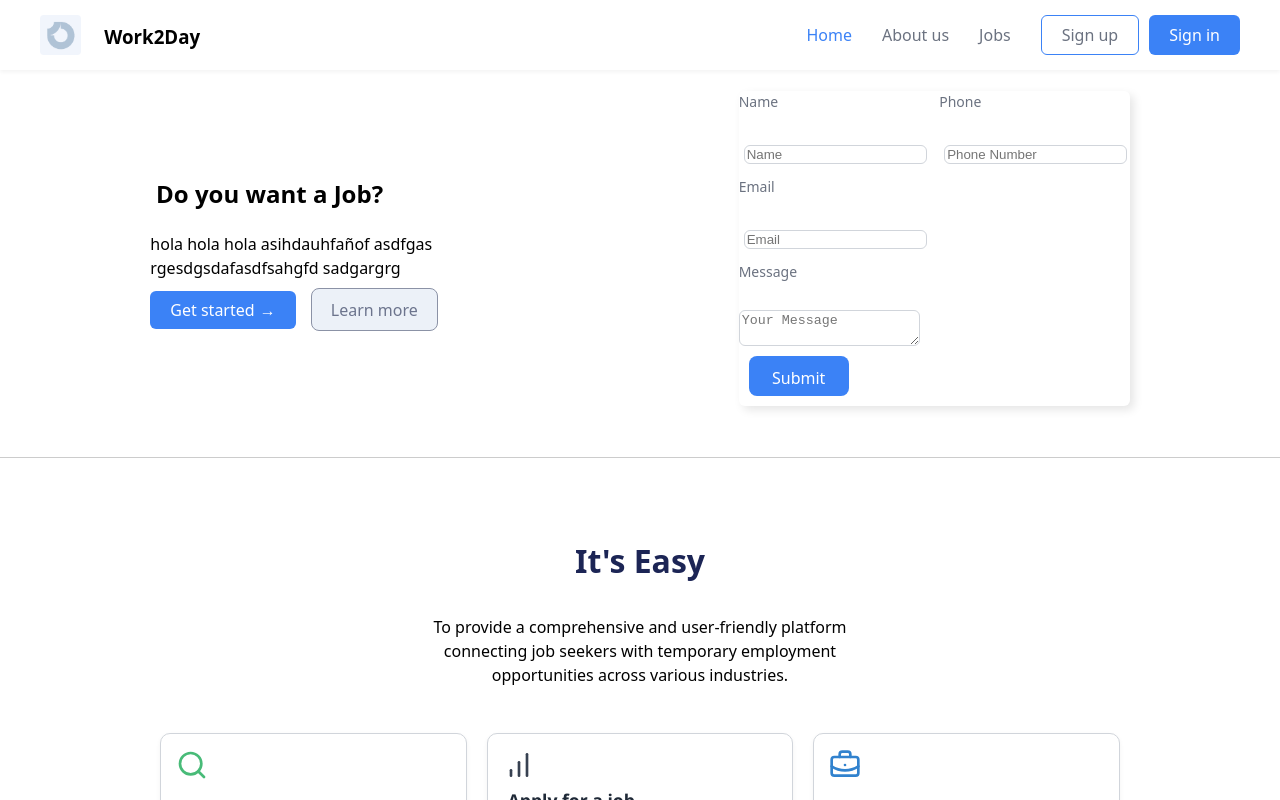
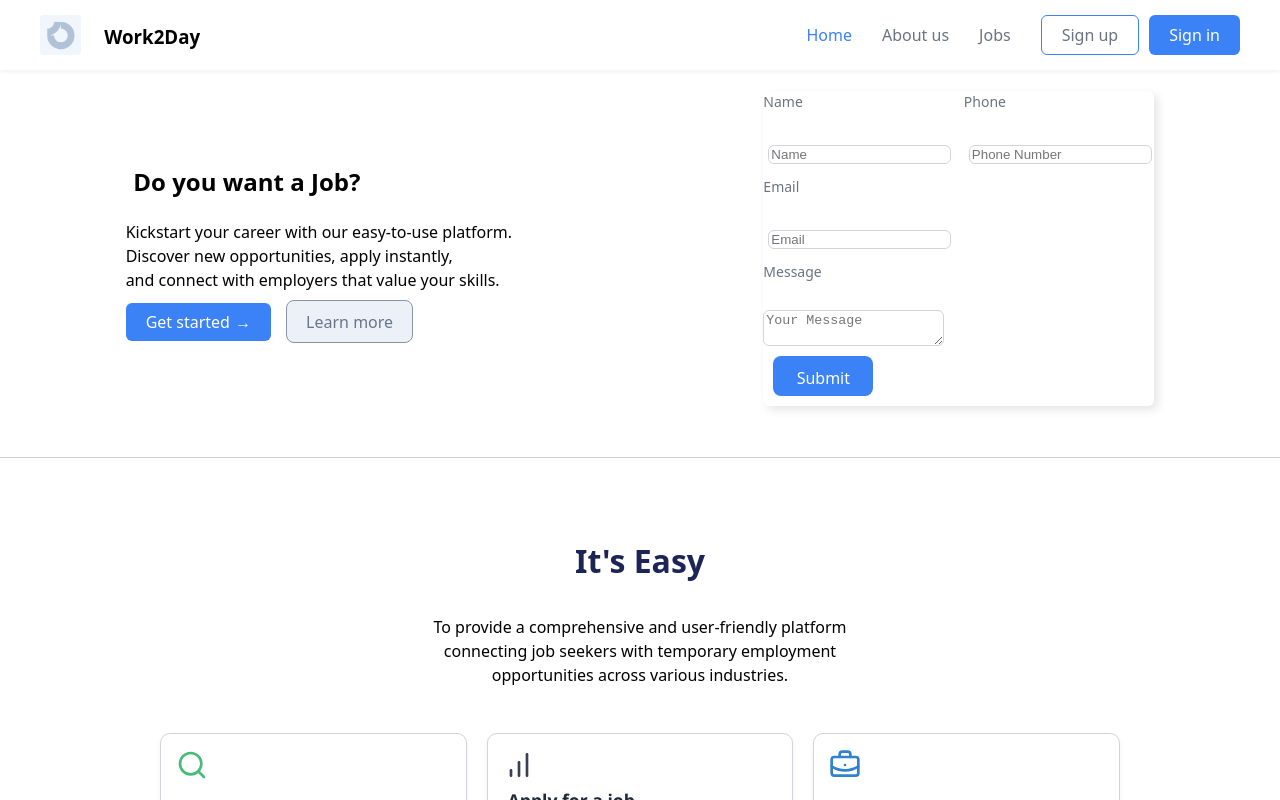
Before and after one commit to juarosrap/Work2day, a React (Vite) app in the folder frontend/: page / in a window 1280 px wide. Built offline with nearby package versions, Linux system fonts and the light colour scheme.

Commit message:
fix: home texts

```diff
--- a/frontend/src/componentes/info/FeaturesSection.jsx
+++ b/frontend/src/componentes/info/FeaturesSection.jsx
@@ -15,12 +15,12 @@ export default function FeaturesSection() {
         <div className="feature-bottom-section">
           <div className="card">
             <div className="icon">
-              <Search size={32} className="about-icon green"/>
+              <Search size={32} className="about-icon green" />
             </div>
             <h3>Search a job</h3>
             <p>
-              Lorem ipsum dolor sit amet nulla adipiscing elit. Nunc maximus,
-              nec ut commodo
+              Explore job listings tailored to your skills and preferences. Use
+              filters to find the right match faster.
             </p>
             <a href="#" className="learn-more">
               Learn more <span className="arrow">→</span>
@@ -32,8 +32,8 @@ export default function FeaturesSection() {
             </div>
             <h3>Apply for a job</h3>
             <p>
-              Lorem ipsum dolor sit amet nulla adipiscing elit. Nunc maximus,
-              nec ut commodo
+              Apply to multiple jobs with a single click. Track your
+              applications and stay updated on responses
             </p>
             <a href="#" className="learn-more">
               Learn more <span className="arrow">→</span>
@@ -45,8 +45,8 @@ export default function FeaturesSection() {
             </div>
             <h3>Work!</h3>
             <p>
-              Lorem ipsum dolor sit amet nulla adipiscing elit. Nunc maximus,
-              nec ut commodo
+              Once selected, start working right away. Get paid securely and
+              rate your experience after each job.
             </p>
             <a href="#" className="learn-more">
               Learn more <span className="arrow">→</span>
--- a/frontend/src/componentes/info/HeroSection.jsx
+++ b/frontend/src/componentes/info/HeroSection.jsx
@@ -7,12 +7,19 @@ export default function HeroSection() {
         <div className="hero-left-section">
           <h2>Do you want a Job?</h2>
           <p>
-            hola hola hola asihdauhfañof asdfgas
+            Kickstart your career with our easy-to-use platform.
+            <br/>
+            Discover new
+            opportunities, apply instantly,
+            <br/>
+            and connect with employers that
+            value your skills.
             <br />
-            rgesdgsdafasdfsahgfd sadgargrg
           </p>
           <button className="btn-get">
-            <Link to="form" className="link">Get started</Link>
+            <Link to="form" className="link">
+              Get started
+            </Link>
             <span className="arrow">→</span>
           </button>
           <button className="btn-learn">Learn more</button>
@@ -41,7 +48,9 @@ export default function HeroSection() {
           </div>
           <div className="form-group">
             <button type="submit" className="btn-submit">
-              <Link to="form" className="link">Submit</Link>
+              <Link to="form" className="link">
+                Submit
+              </Link>
             </button>
           </div>
         </div>
```
